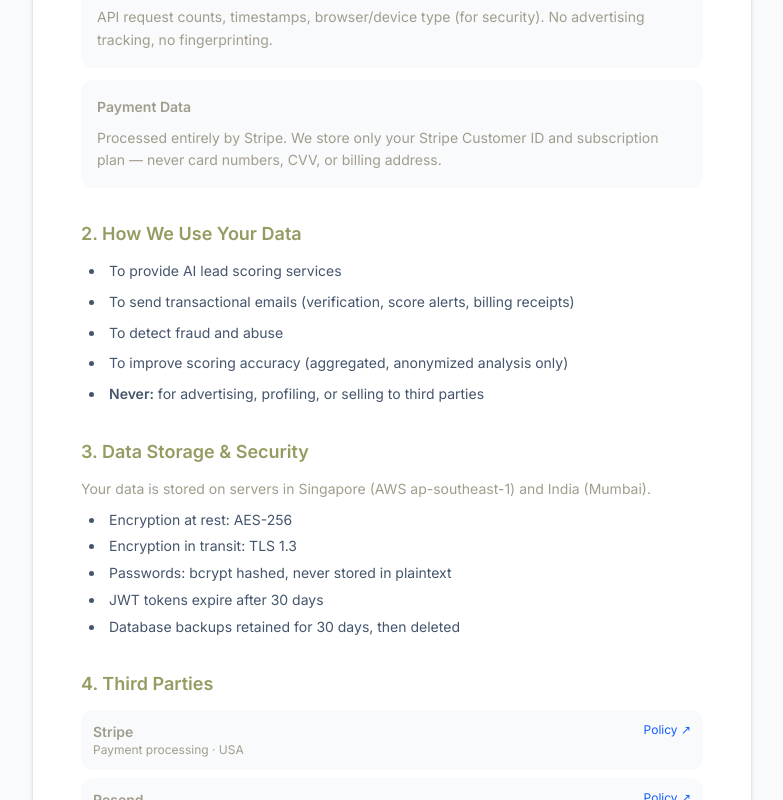
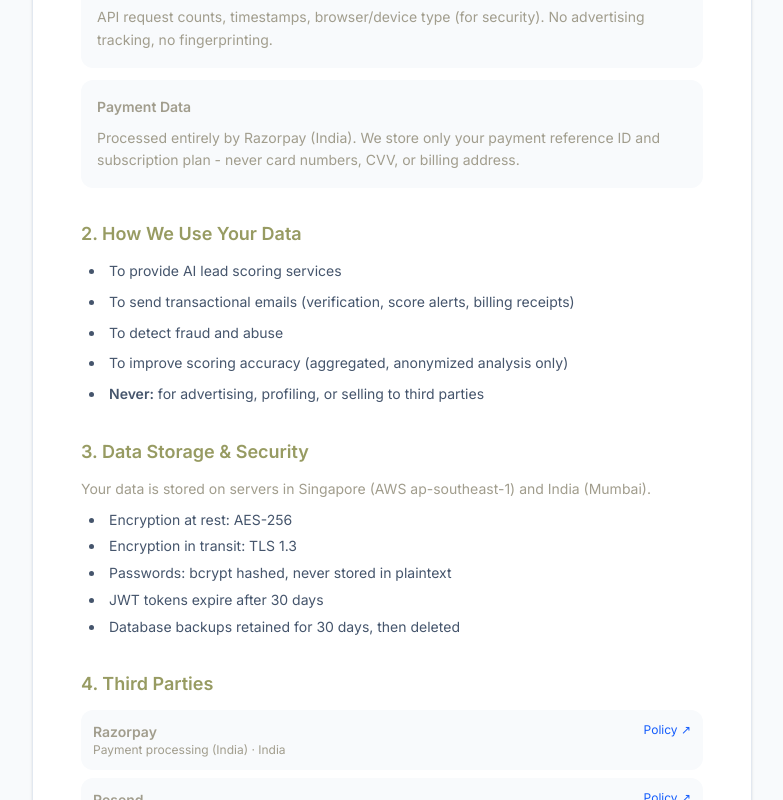
Before and after one commit to nadsprsd/real-estate-leadscorer, a React (Vite) app in the folder frontend/: page /privacy in a window 1280 px wide. Shown: the part 740-1540 px from the top of the page, without its empty margins (248-1031 px from the left). Built offline with nearby package versions, Linux system fonts and the light colour scheme; no server answers.

Commit message:
fix: update payment provider references to Razorpay

```diff
--- a/frontend/src/pages/Billing.tsx
+++ b/frontend/src/pages/Billing.tsx
@@ -526,7 +526,7 @@ export default function Billing() {
             <div className="px-6 pb-6 border-t border-slate-100 pt-5">
               <div className="grid md:grid-cols-2 gap-4">
                 {[
-                  { icon: <Lock size={16} className="text-green-600" />, title: "Payments via Lemon Squeezy", desc: "We never store card details. All payments processed securely by Lemon Squeezy." },
+                  { icon: <Lock size={16} className="text-green-600" />, title: "Payments secured by Razorpay", desc: "We never store card details. All payments processed securely by Razorpay — India's most trusted payment gateway." },
                   { icon: <Shield size={16} className="text-blue-600" />, title: "End-to-end encryption", desc: "TLS 1.3 in transit. Data encrypted at rest. Only you can access your data." },
                   { icon: <Bell size={16} className="text-purple-600" />, title: "Proactive usage alerts", desc: "You'll be notified when approaching your monthly limit." },
                   { icon: <BadgeCheck size={16} className="text-amber-600" />, title: "Your data is yours", desc: "We never sell, share, or use your lead data for advertising." },
--- a/frontend/src/pages/PrivacyPolicy.tsx
+++ b/frontend/src/pages/PrivacyPolicy.tsx
@@ -38,7 +38,7 @@ export default function PrivacyPolicy() {
               </div>
               <div className="bg-slate-50 rounded-xl p-4">
                 <p className="font-bold text-slate-800 mb-2">Payment Data</p>
-                <p className="text-slate-600">Processed entirely by Stripe. We store only your Stripe Customer ID and subscription plan — never card numbers, CVV, or billing address.</p>
+               <p className="text-slate-600">Processed entirely by Razorpay (India). We store only your payment reference ID and subscription plan - never card numbers, CVV, or billing address.</p>
               </div>
             </div>
           </section>
@@ -72,7 +72,7 @@ export default function PrivacyPolicy() {
             <h3 className="font-black text-slate-900 text-lg mb-3">4. Third Parties</h3>
             <div className="text-sm space-y-2">
               {[
-                { name: "Stripe", purpose: "Payment processing", location: "USA", policy: "https://stripe.com/privacy" },
+                { name: "Razorpay", purpose: "Payment processing (India)", location: "India", policy: "https://razorpay.com/privacy" },
                 { name: "Resend", purpose: "Transactional email delivery", location: "USA", policy: "https://resend.com/privacy" },
                 { name: "LLM (OpenAI GPT-4o mini and GPT-3.5 Turbo)", purpose: "AI lead scoring", location: "USA", policy: "https://openai.com/privacy" },
                 { name: "AWS", purpose: "Cloud infrastructure", location: "Singapore/India", policy: "https://aws.amazon.com/privacy" },
--- a/frontend/src/pages/TermsOfService.tsx
+++ b/frontend/src/pages/TermsOfService.tsx
@@ -43,8 +43,8 @@ export default function TermsOfService() {
               <p>Billing is monthly and auto-renewed. You may cancel any time from the Billing page.
                 Cancellation takes effect at the end of the current billing period. <strong>No refunds</strong> are
                 issued for partial months, unused credits, or early cancellation.</p>
-              <p>Payments are processed securely by <strong>Stripe</strong>. We do not store card details.
-                GST is applicable for Indian clients as per statutory regulations.</p>
+
+            <p>Payments are processed securely by <strong>Razorpay</strong> (India).We do not store card details.</p>
             </div>
           </section>
 
```
